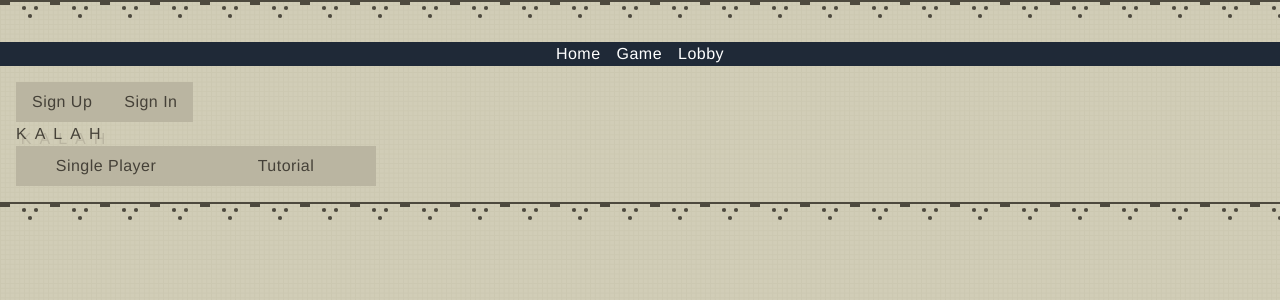
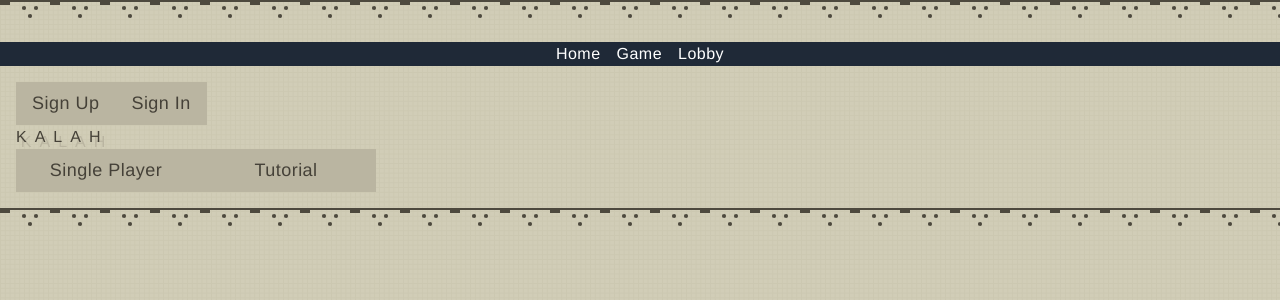
Before and after one commit to Kattegatt/kalah, a Vue app in the folder client/: page / in a window 1280 px wide. Shown: the top 300 px of the page. Built offline with nearby package versions, Linux system fonts and the light colour scheme; no server answers.

Commit message:
buttons style update

```diff
--- a/client/src/assets/css/yorha.css
+++ b/client/src/assets/css/yorha.css
@@ -1,3 +1,8 @@
+{
+  html {
+    font-size: 10px;
+  }
+}
 body {
   background-color: #d1cdb7;
   -webkit-background-size: 0.3rem 0.3rem;
@@ -257,7 +262,7 @@ button:disabled,
 button:not(:disabled),
 .button {
   padding: 0.5rem;
-  font-size: 1em;
+  font-size: 18px;
   border: none;
   outline: none;
   -webkit-appearance: none;
```
